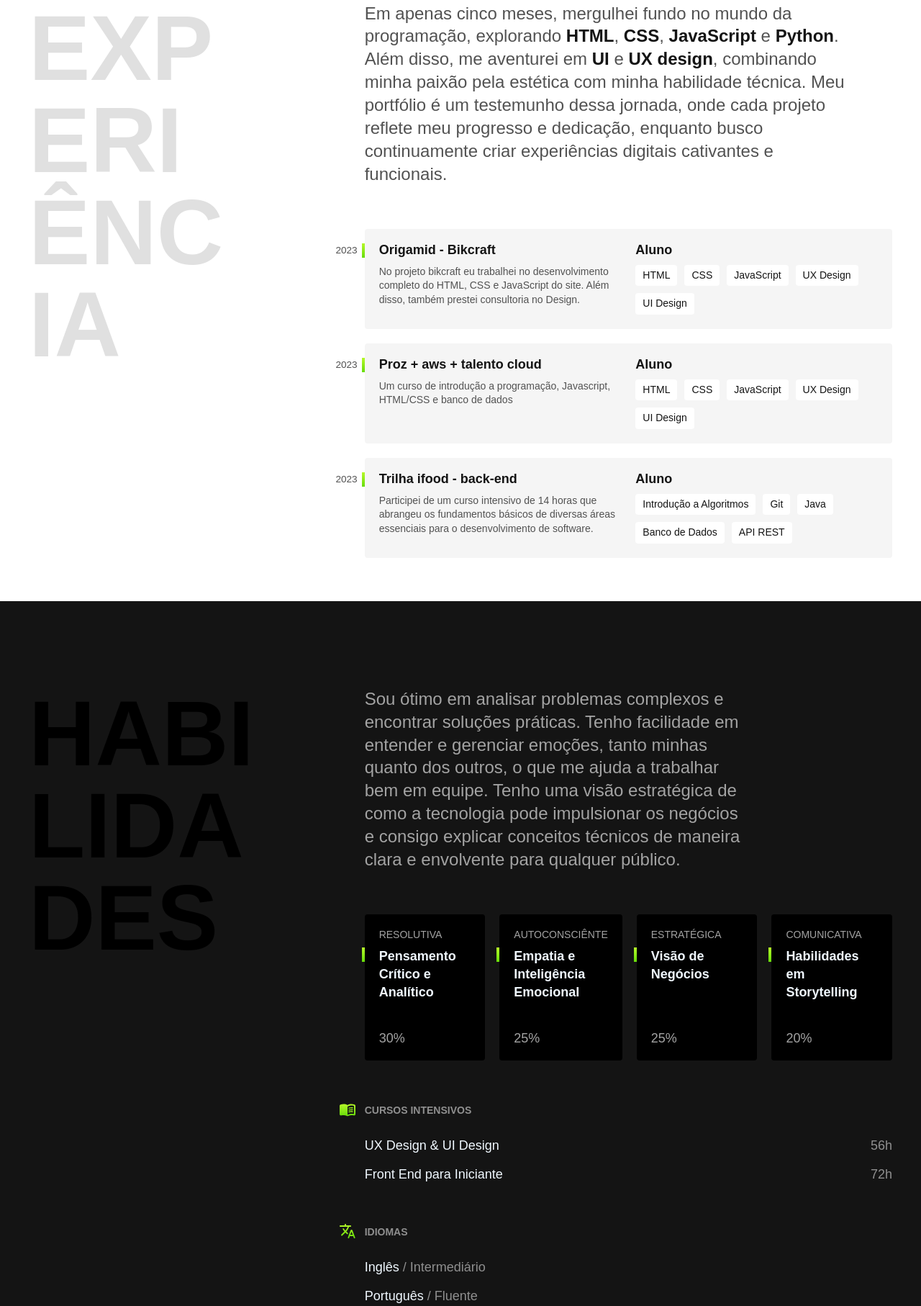
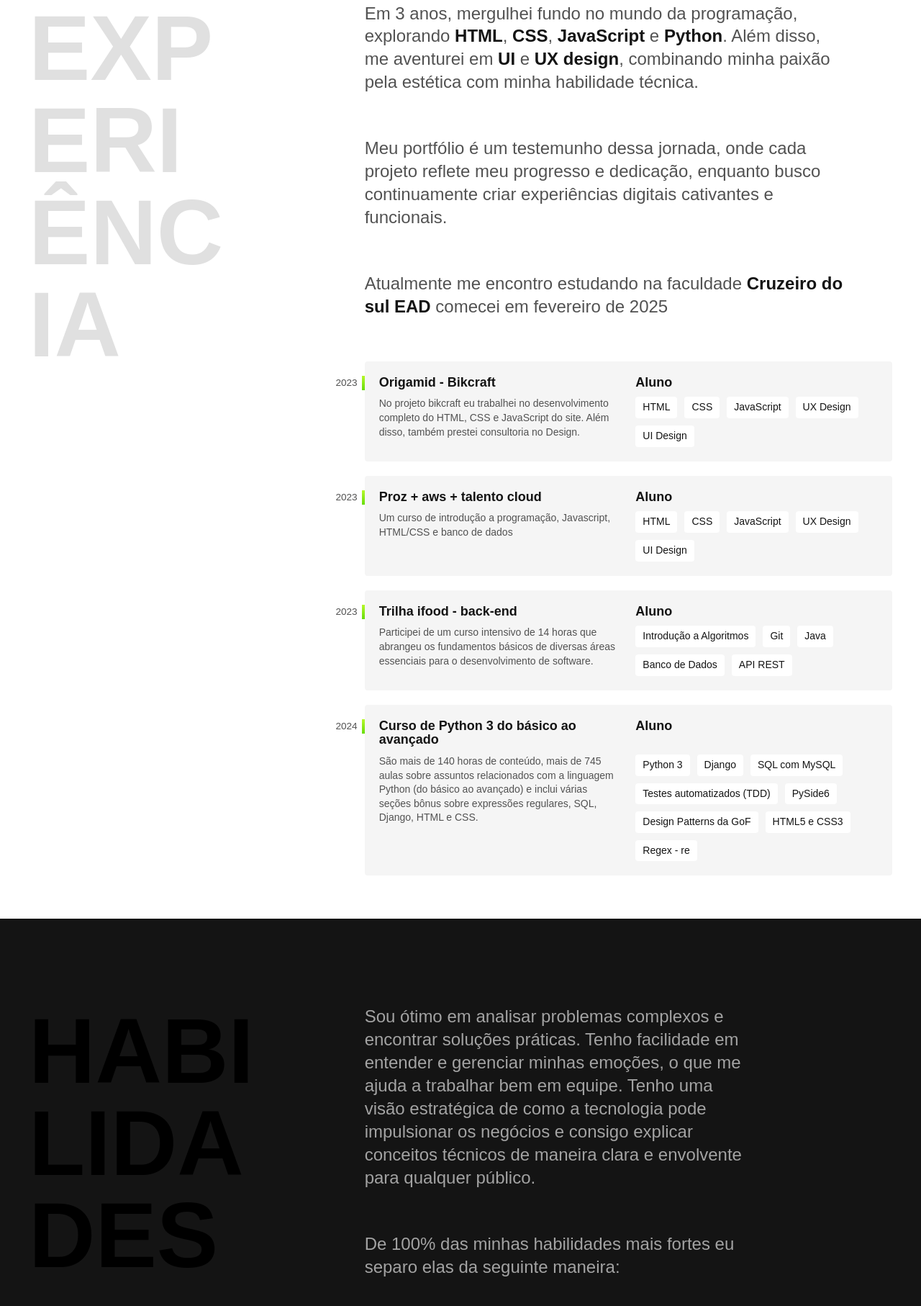
Before and after one commit to geovannemoreira/geovannemoreira.github.io, a plain HTML site: page index.html in a window 1280 px wide. Shown: the part 679-2493 px from the top of the page at 72% size. Drawn offline with Linux system fonts and the light colour scheme.

Commit message:
atualizado para 2025

```diff
--- a/css/footer.css
+++ b/css/footer.css
@@ -37,7 +37,17 @@
   text-decoration: none;
 }
 
+.redes-sociais{
+display: flex;
+justify-content: start;
+}
 
+.instagram, .linkedin{
+  max-width: 5px;
+  min-width: 50px;
+  margin-right: 15px;
+
+}
 
 .footer-copy {
   grid-column: 1 / -1;
--- a/index.html
+++ b/index.html
@@ -11,7 +11,7 @@
 
 <body>
   <header class="header">
-    <img src="./img/33672.svg" class="g" alt="letra g"width="104" height="38">
+    <img src="./img/33672.svg" class="g" alt="letra g" width="104" height="38">
     <nav>
       <ul class="header-menu">
         <li><a href="#experiencia">experiencia</a></li>
@@ -22,9 +22,9 @@
   </header>
 
   <main class="introducao">
-    <img class="perfil" src="./img/geovanne.png" alt="imagem do geovanne"  width="288" height="432">
+    <img class="perfil" src="./img/geovanne.png" alt="imagem do geovanne" width="288" height="432">
     <div class="titulo">
-      <h1 class="detalhe">Desenvolvedor<br>Front End &<br>UX/UI Designer</h1>
+      <h1 class="detalhe">Desenvolvedor<br>Front End & back-end<br>UX/UI Designer</h1>
       <p>Localizado em São Paulo 🏟️</p>
     </div>
 
@@ -33,7 +33,9 @@
   <section class="experiencia" id="experiencia" aria-label="Experiência">
     <h2 class="subtitulo">Experiência</h2>
     <div>
-      <p class="experiencia-texto">Em apenas cinco meses, mergulhei fundo no mundo da programação, explorando <strong>HTML</strong>, <strong>CSS</strong>, <strong>JavaScript</strong> e <strong>Python</strong>. Além disso, me aventurei em <strong>UI</strong> e <strong>UX design</strong>, combinando minha paixão pela estética com minha habilidade técnica. Meu portfólio é um testemunho dessa jornada, onde cada projeto reflete meu progresso e dedicação, enquanto busco continuamente criar experiências digitais cativantes e funcionais.</p>
+      <p class="experiencia-texto">Em 3 anos, mergulhei fundo no mundo da programação, explorando <strong>HTML</strong>, <strong>CSS</strong>, <strong>JavaScript</strong> e <strong>Python</strong>. Além disso, me aventurei em <strong>UI</strong> e <strong>UX design</strong>, combinando minha paixão pela estética com minha habilidade técnica.</p>
+      <p class="experiencia-texto">Meu portfólio é um testemunho dessa jornada, onde cada projeto reflete meu progresso e dedicação, enquanto busco continuamente criar experiências digitais cativantes e funcionais.</p>
+      <p class="experiencia-texto"> Atualmente me encontro estudando na faculdade <strong>Cruzeiro do sul EAD</strong> comecei em fevereiro de 2025</p>
 
       <div class="empresa">
         <span class="empresa-ano" aria-label="ano">2023</span>
@@ -78,7 +80,26 @@
         </ul>
       </div>
 
+
+          <div class="empresa">
+            <span class="empresa-ano" aria-label="ano">2024</span>
+            <h3 class="empresa-titulo">Curso de Python 3 do básico ao avançado</h3>
+            <span class="empresa-titulo">Aluno</span>
+            <p class="empresa-texto">São mais de 140 horas de conteúdo, mais de 745 aulas sobre assuntos relacionados com a linguagem Python (do básico ao avançado) e inclui várias seções bônus sobre expressões regulares, SQL, Django, HTML e CSS.</p>
+            <ul class="empresa-habilidades">
+              <li>Python 3</li>
+              <li>Django</li>
+              <li>SQL com MySQL</li>
+              <li>Testes automatizados (TDD)</li>
+              <li>PySide6</li>
+              <li>Design Patterns da GoF</li>
+              <li>HTML5 e CSS3</li>
+              <li>Regex - re</li>
+
+            </ul>
           </div>
+    </div>
+
   </section>
 
   <section class="informacao" id="informacao" aria-label="informacao">
@@ -86,8 +107,9 @@
       <h2 class="subtitulo">habilidades</h2>
 
       <div>
-        <p class="informacao-texto">Sou ótimo em analisar problemas complexos e encontrar soluções práticas. Tenho facilidade em entender e gerenciar emoções, tanto minhas quanto dos outros, o que me ajuda a trabalhar bem em equipe. Tenho uma visão estratégica de como a tecnologia pode impulsionar os negócios e consigo explicar conceitos técnicos de maneira clara e envolvente para qualquer público.
+        <p class="informacao-texto">Sou ótimo em analisar problemas complexos e encontrar soluções práticas. Tenho facilidade em entender e gerenciar minhas emoções, o que me ajuda a trabalhar bem em equipe. Tenho uma visão estratégica de como a tecnologia pode impulsionar os negócios e consigo explicar conceitos técnicos de maneira clara e envolvente para qualquer público.
         </p>
+        <p class="informacao-texto">De 100% das minhas habilidades mais fortes eu separo elas da seguinte maneira:</p>
 
         <ul class="skills-lista">
           <li class="skills">
@@ -119,8 +141,9 @@
           <div class="cursos">
             <h3>Cursos Intensivos</h3>
             <ul>
-              <li>UX Design & UI Design  <span> 56h</span> </li>
-              <li>Front End para Iniciante <span> 72h</span> </li>
+              <li>UX Design & UI Design <span> 56 h</span> </li>
+              <li>Front End para Iniciante <span> 72 h</span> </li>
+              <li>Curso de Python<span>141 h</span></li>
             </ul>
           </div>
 
@@ -144,8 +167,11 @@
       <ul class="footer-contato">
         <li>devgeovannemoreira@gmail.com</li>
         <li>+55 (11) 91875-4630</li>
-    <li><a href="https://www.instagram.com/coala_das_neves/">@instagram</a></li>
-    <li><a href="https://www.linkedin.com/in/geovannemoreira">@linkedin</a></li>
+
+        <li class="redes-sociais"><a class="container-rede-social" href="https://www.instagram.com/coala_das_neves/"><img class="instagram" src="img/instagram.png" alt="instagram"></a> <a class="container-rede-social" href="https://www.linkedin.com/in/geovannemoreira"><img class="linkedin" src="/img/linkedin.png" alt="imagem do linkedin"></a></li>
+
+        <li></li>
+
       </ul>
       <p class="footer-copy"> Alguns direitos reservados</p>
     </div>
```
Also changed, not shown: img/linkedin.png. Lines whose indentation alone changed are shown as unchanged.
